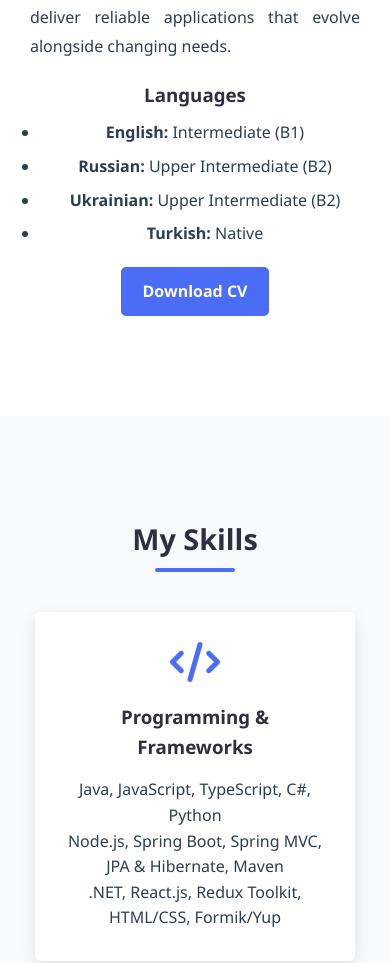
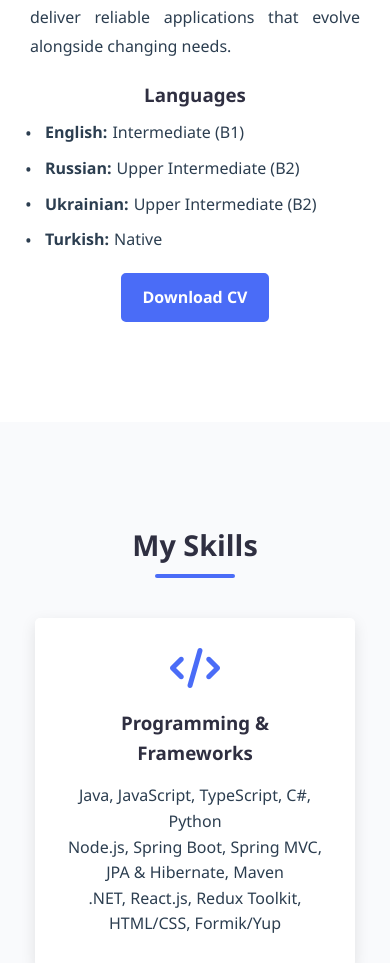
Before and after one commit to GokhanAsilturk/portfolio_website, a plain HTML site: page index.html in a window 390 px wide. Shown: the part 1944-2907 px from the top of the page. Drawn offline with Linux system fonts and the light colour scheme.

Commit message:
fix: Improve language list bullet alignment in mobile view
- Replace default list bullets with custom bullet points using ::before pseudo-element
- Center bullets vertically using transform and absolute positioning
- Adjust spacing between bullets and text for better readability
- Fix mobile view alignment issues with flexbox
- Add consistent padding and margins for both desktop and mobile views

The changes ensure consistent bullet point alignment across all devices while maintaining proper spacing between list items.

```diff
--- a/index.html
+++ b/index.html
@@ -195,7 +195,7 @@
                             <span>Ollama</span>
                         </div>
                         <div class="project-links">
-                            <a href="https://github.com/GokhanAsilturk/VectorDB_Link_Search" class="btn small">GitHub Repo</a>
+                            <a href="https://github.com/GokhanAsilturk/VectorDB_Link_Search" class="btn">View on GitHub</a>
                         </div>
                     </div>
                 </div>
@@ -213,7 +213,7 @@
                             <span>Matplotlib</span>
                         </div>
                         <div class="project-links">
-                            <a href="https://github.com/GokhanAsilturk/Colab-Python-Projects" class="btn small">GitHub Repo</a>
+                            <a href="https://github.com/GokhanAsilturk/Colab-Python-Projects" class="btn">View on GitHub</a>
                         </div>
                     </div>
                 </div>
--- a/styles.css
+++ b/styles.css
@@ -307,13 +307,31 @@ nav ul li a:hover {
 }
 
 .language-list {
-    list-style: disc;
-    padding-left: 20px;
+    list-style: none;
+    padding-left: 5px;
     margin-bottom: 20px;
 }
 
 .language-list li {
-    margin-bottom: 8px;
+    margin-bottom: 10px;
+    position: relative;
+    padding-left: 20px;
+    display: flex;
+    align-items: center;
+}
+
+.language-list li::before {
+    content: "•";
+    position: absolute;
+    left: 0;
+    top: 50%;
+    transform: translateY(-50%);
+    font-size: 18px;
+    color: var(--text-color);
+}
+
+.language-list li strong {
+    margin-right: 5px;
 }
 
 /* Skills Section */
@@ -904,6 +922,21 @@ section {
         width: 100%;
         max-width: 400px;
     }
+
+    .language-list {
+        padding-left: 5px;
+    }
+
+    .language-list li {
+        padding-left: 20px;
+        display: flex;
+        align-items: center;
+    }
+
+    .language-list li::before {
+        top: 50%;
+        transform: translateY(-50%);
+    }
 }
 
 @media (max-width: 480px) {
```
